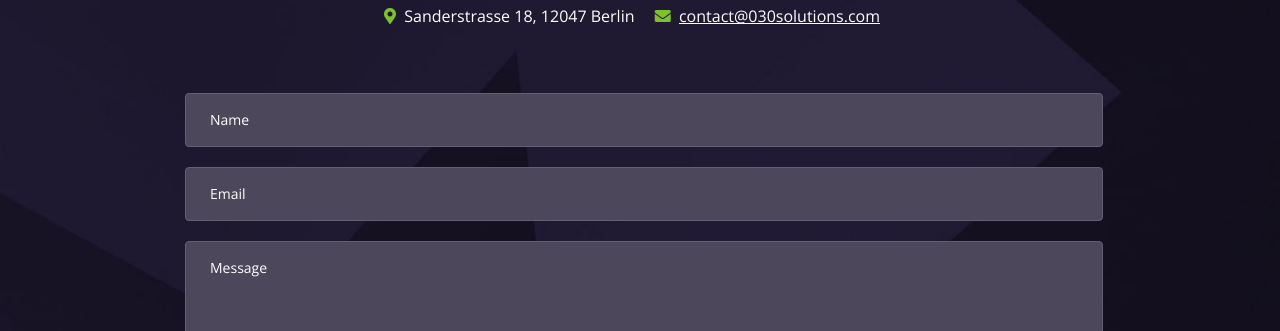
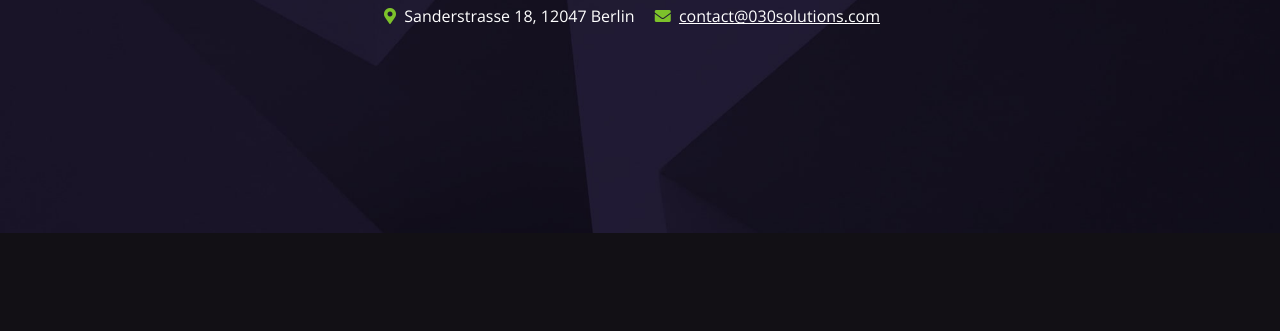
Before and after one commit to 030Solutions/030Solutions.github.io, a plain HTML site: page index.html in a window 1280 px wide. Shown: the part 3569-3900 px from the top of the page. Drawn offline with nearby package versions, Linux system fonts and the light colour scheme.

Commit message:
remove form

```diff
--- a/index.html
+++ b/index.html
@@ -690,7 +690,7 @@
                 <div class="col-lg-10 offset-lg-1">
 
                     <!-- Contact Form -->
-                    <form>
+<!--                     <form>
                         <div class="form-group">
                             <input type="text" class="form-control-input" placeholder="Name" required>
                         </div>
@@ -703,7 +703,7 @@
                         <div class="form-group">
                             <button type="submit" class="form-control-submit-button">Submit</button>
                         </div>
-                    </form>
+                    </form> -->
                     <!-- end of contact form -->
 
                 </div>
```
